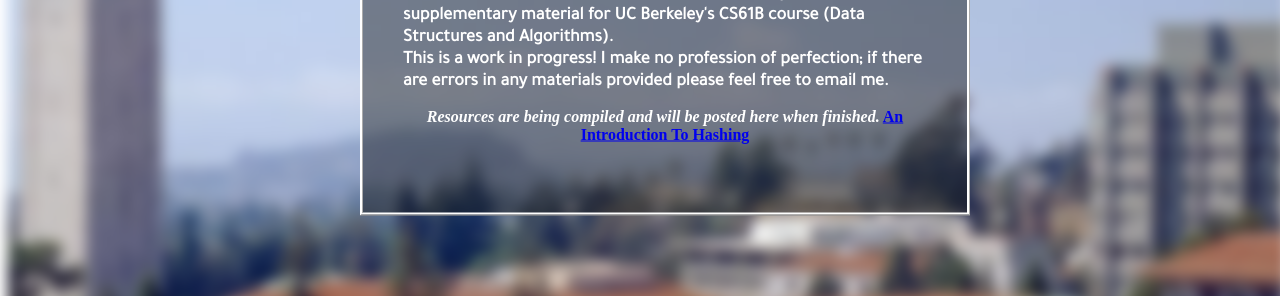
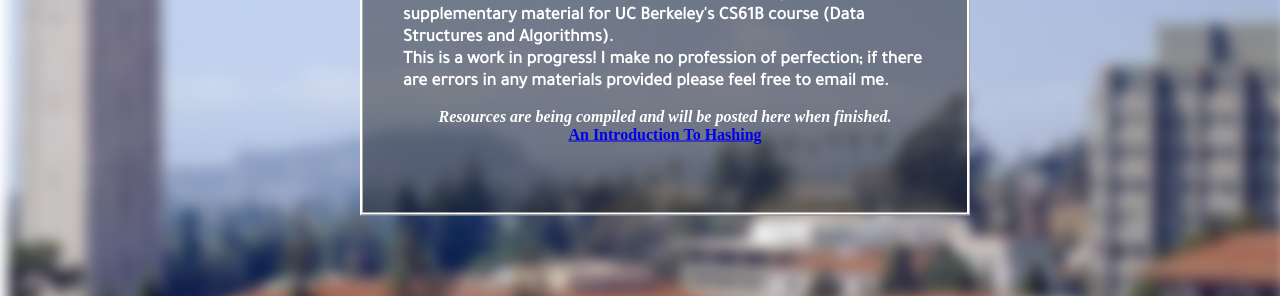
Before and after one commit to aditya-dev-varma021/webpage, a Jekyll site: the page cs61b.html, which Jekyll copies as it is, in a window 1280 px wide. Shown: the part 437-733 px from the top of the page. Built offline with Jekyll 4.4.1, drawn with Linux system fonts in a browser that asks for light colours.

Commit message:
Fixes to styling

```diff
--- a/cs61b.html
+++ b/cs61b.html
@@ -15,8 +15,8 @@
             This is a work in progress! I make no profession of perfection; if there are errors in any materials provided please feel free to email me.
         </h2>
         </h1>
-        <i id="message">Resources are being compiled and will be posted here when finished.</i>
-        <a href="https://drive.google.com/file/d/1FQFaNCO9tPeI1JxSaf-ZZO-0GpJcTuX8/view?usp=sharing">An Introduction To Hashing</a>
+        <i id="message">Resources are being compiled and will be posted here when finished.</i> <br>
+        <a href="https://drive.google.com/file/d/1FQFaNCO9tPeI1JxSaf-ZZO-0GpJcTuX8/view?usp=sharing" style="text-decoration:none color:white">An Introduction To Hashing</a>
     </center>
 </div>
 <div class="return-btn">
```
